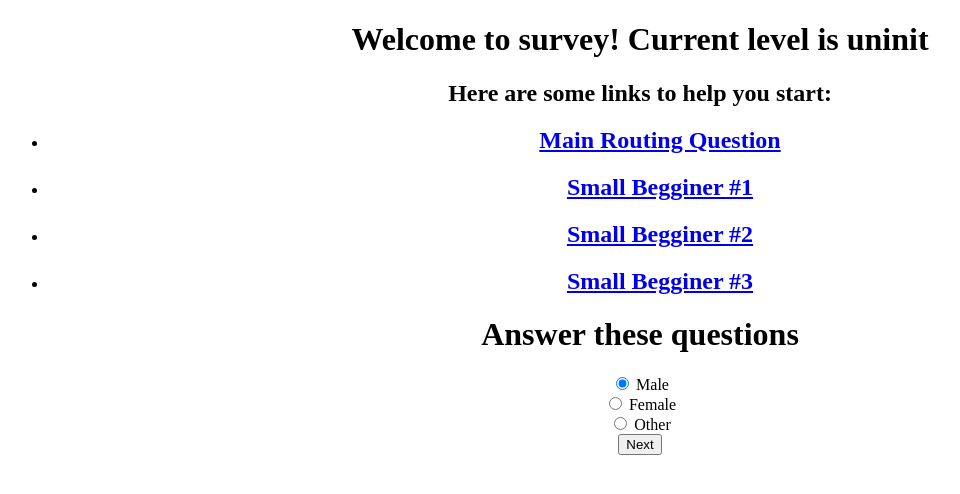
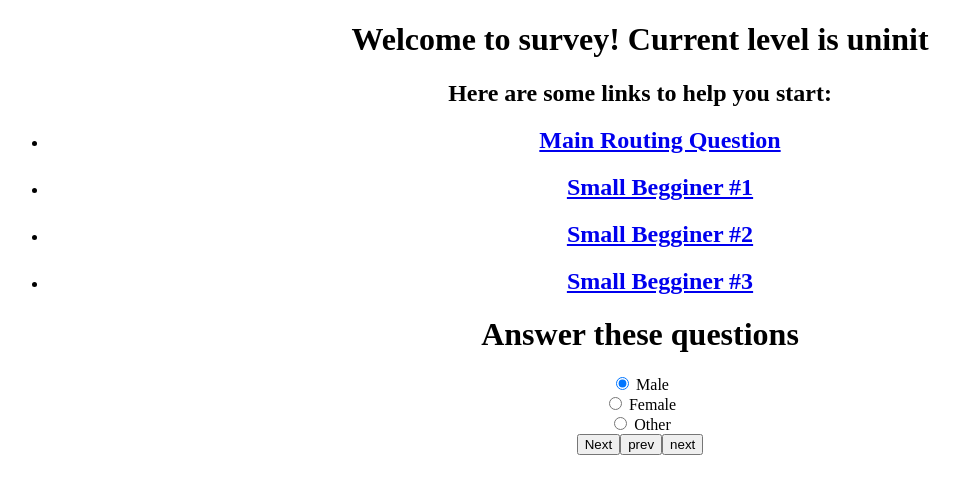
Before and after one commit to slarribeau/agile-assessment, an Angular app: page /metrics in a window 1280 px wide. Shown: the top 494 px of the page, without its empty margins (0-960 px from the left). Built offline with nearby package versions, Linux system fonts and the light colour scheme.

Commit message:
dummy up buttons

```diff
--- a/src/app/app.component.html
+++ b/src/app/app.component.html
@@ -20,3 +20,5 @@
   </li>
 </ul>
 <router-outlet (childEvent)="processChildEvent($event)"></router-outlet>
+<button   (click)="prevButton()" >prev</button>
+<button   (click)="nextButton()" >next</button>
--- a/src/app/app.component.ts
+++ b/src/app/app.component.ts
@@ -7,6 +7,7 @@ import {C2pInputService} from './services/c2p-input.service'
   styleUrls: ['./app.component.css']
 })
 export class AppComponent {
+  title = 'survey';
   levelIndex = "uninit";
 
   constructor(private myInputService:C2pInputService) {
@@ -16,8 +17,8 @@ export class AppComponent {
         this.levelIndex=event;
       });
   }
-
-  title = 'survey';
+  prevButton() {alert("prev")}
+  nextButton() {alert("next")}
 
   processChildEvent(str) {
     console.log("processChildEvent")
```
